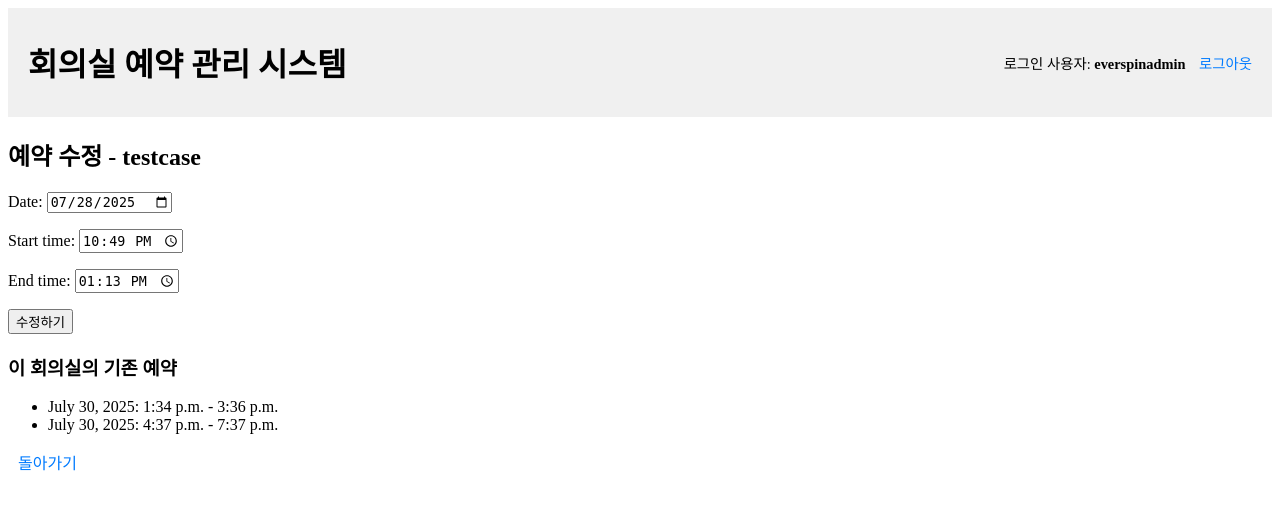
After one commit to 19SangHyun/meeting-room-reservation, a Django app: page /reservations/3/edit/ in a window 1280 px wide. The commit adds this page. Shown: the top 510 px of the page. Run offline with Django 5.2, Linux system fonts and the light colour scheme; a user stored in the database is signed in; data comes from the database, SQL or seed files in the repository; both versions use the stored data as it was after the commit.

Commit message:
edit and delete funciton

```diff
--- a/testproject/webapp/templates/webapp/base.html
+++ b/testproject/webapp/templates/webapp/base.html
@@ -3,10 +3,36 @@
 <head>
     <meta charset="UTF-8" />
     <title>{% block title %}My Meeting App{% endblock %}</title>
+    <style>
+      header {
+        display: flex;
+        justify-content: space-between;
+        align-items: center;
+        padding: 10px 20px;
+        background-color: #f0f0f0;
+      }
+      .user-info {
+        font-size: 0.9rem;
+      }
+      a {
+        text-decoration: none;
+        color: #007bff;
+        margin-left: 10px;
+      }
+    </style>
 </head>
 <body>
     <header>
         <h1>회의실 예약 관리 시스템</h1>
+        <div class="user-info">
+          {% if user.is_authenticated %}
+            로그인 사용자: <strong>{{ user.username }}</strong>
+            <a href="{% url 'logout' %}">로그아웃</a>
+          {% else %}
+            <a href="{% url 'login' %}">로그인</a>
+            <a href="{% url 'signup' %}">회원가입</a>
+          {% endif %}
+        </div>
     </header>
     <main>
         {% block content %}
--- /dev/null
+++ b/testproject/webapp/templates/webapp/edit_reservation.html
@@ -0,0 +1,22 @@
+{% extends 'webapp/base.html' %}
+
+{% block content %}
+<h2>예약 수정 - {{ reservation.room.name }}</h2>
+
+<form method="post">
+  {% csrf_token %}
+  {{ form.as_p }}
+  <button type="submit">수정하기</button>
+</form>
+
+<h3>이 회의실의 기존 예약</h3>
+<ul>
+  {% for r in reservations %}
+    {% if r.id != reservation.id %}
+      <li>{{ r.date }}: {{ r.start_time }} - {{ r.end_time }}</li>
+    {% endif %}
+  {% endfor %}
+</ul>
+
+<a href="{% url 'room_detail' reservation.room.id %}">돌아가기</a>
+{% endblock %}
--- a/testproject/webapp/urls.py
+++ b/testproject/webapp/urls.py
@@ -9,5 +9,7 @@ urlpatterns = [
     path('rooms/', views.room_list, name='room_list'),
     path('rooms/<int:room_id>/', views.room_detail, name='room_detail'),
     path('rooms/<int:room_id>/reserve/', views.make_reservation, name='make_reservation'),
+    path('reservations/<int:reservation_id>/edit/', views.edit_reservation, name='edit_reservation'),
+    path('reservations/<int:reservation_id>/delete/', views.delete_reservation, name='delete_reservation'),
     # 이후에 회의실 목록 URL 추가 예정
 ]
--- a/testproject/webapp/views.py
+++ b/testproject/webapp/views.py
@@ -9,6 +9,8 @@ from django.utils.timezone import localdate
 from .models import Reservation
 from django.core.serializers.json import DjangoJSONEncoder
 import json
+from django.core.exceptions import PermissionDenied
+from django.contrib import messages
 
 
 def signup_view(request):
@@ -99,3 +101,57 @@ def make_reservation(request, room_id):
         'room': room,
         'existing_reservations': reservations_json,
     })
+
+@login_required
+def edit_reservation(request, reservation_id):
+    reservation = get_object_or_404(Reservation, id=reservation_id)
+
+    if request.user != reservation.user and not request.user.is_staff:
+        return HttpResponseForbidden("수정 권한이 없습니다.")
+
+    if request.method == 'POST':
+        form = ReservationForm(request.POST, instance=reservation)
+        if form.is_valid():
+            new_reservation = form.save(commit=False)
+
+            # 중복 확인 (자기 자신 제외)
+            overlapping = Reservation.objects.filter(
+                room=reservation.room,
+                date=new_reservation.date,
+                start_time__lt=new_reservation.end_time,
+                end_time__gt=new_reservation.start_time
+            ).exclude(id=reservation.id)
+
+            if overlapping.exists():
+                form.add_error(None, '해당 시간에 이미 예약이 있습니다.')
+            else:
+                new_reservation.save()
+                return redirect('room_detail', room_id=reservation.room.id)
+    else:
+        form = ReservationForm(instance=reservation)
+
+    reservations = Reservation.objects.filter(room=reservation.room)
+
+    return render(request, 'webapp/edit_reservation.html', {
+        'form': form,
+        'reservation': reservation,
+        'reservations': reservations,
+    })
+
+
+@login_required
+def delete_reservation(request, reservation_id):
+    reservation = get_object_or_404(Reservation, id=reservation_id)
+
+    # 본인 또는 관리자만 삭제 가능
+    if reservation.user != request.user and not request.user.is_staff:
+        messages.error(request, "삭제 권한이 없습니다.")
+        return redirect('room_detail', room_id=reservation.room.id)
+
+    if request.method == 'POST':
+        room_id = reservation.room.id
+        reservation.delete()
+        messages.success(request, "예약이 삭제되었습니다.")
+        return redirect('room_detail', room_id=room_id)
+
+    return render(request, 'webapp/delete_reservation.html', {'reservation': reservation})
```
Also changed, not shown: testproject/webapp/templates/webapp/delete_reservation.html (added, +18 -0 lines), testproject/webapp/templates/webapp/room_detail.html (+14 -1 lines), testproject/db.sqlite3.
